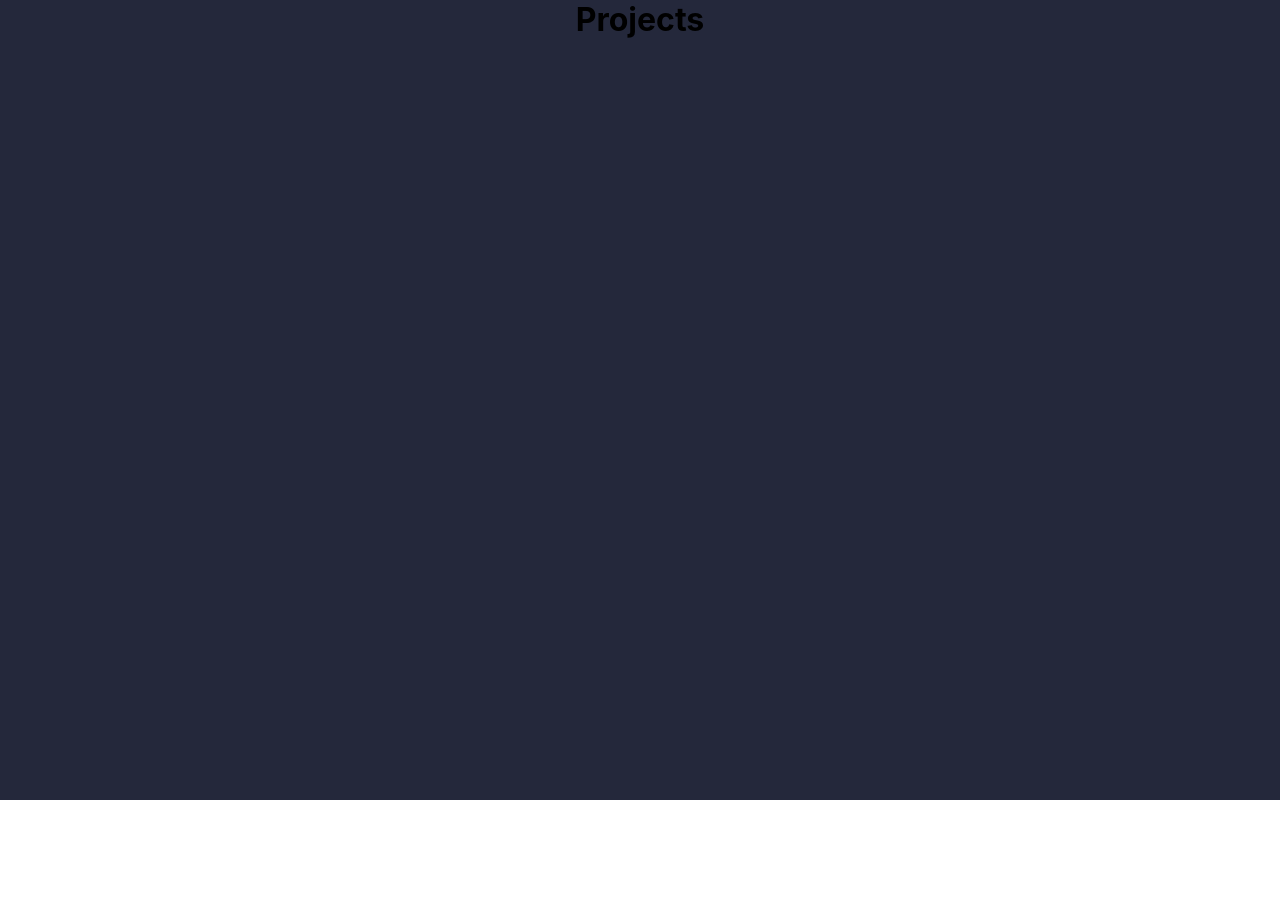
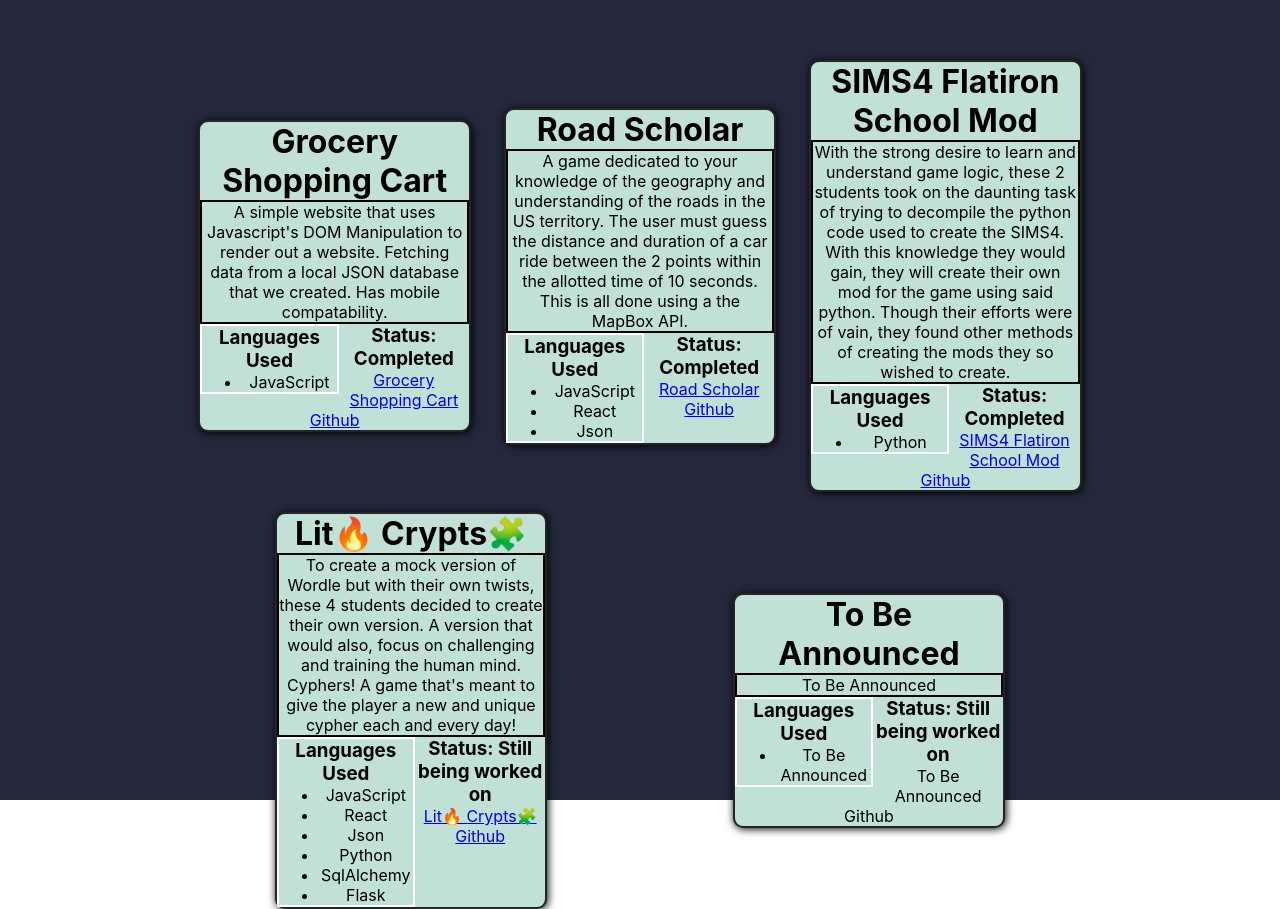
Before and after one commit to yinsont/Yinson-Tso-Portfolio, a React (Create React App) app: page /projects in a window 1280 px wide. Before the commit the page ends 800 px from the top, so only its background shows below. Built offline with nearby package versions, Linux system fonts and the light colour scheme; data requests are answered from the project's data file.

Commit message:
Working Projects Page

```diff
--- /dev/null
+++ b/db.json
@@ -0,0 +1,48 @@
+{
+  "projects" : [
+      {
+          "id": 1,
+          "title": "Grocery Shopping Cart",
+          "description": "A simple website that uses Javascript's DOM Manipulation to render out a website. Fetching data from a local JSON database that we created. Has mobile compatability.",
+          "resources": ["JavaScript"],
+          "gif": "http://g.recordit.co/5ddKhEAHX1.gif",
+          "GithubLink": "https://github.com/sarahjones016/phase-1-project",
+          "status": true
+      },
+      {
+          "id": 2,
+          "title": "Road Scholar",
+          "description": "A game dedicated to your knowledge of the geography and understanding of the roads in the US territory. The user must guess the distance and duration of a car ride between the 2 points within the allotted time of 10 seconds. This is all done using a the MapBox API.",
+          "resources": ["JavaScript", "React", "Json"],
+          "gif": "https://media.tenor.com/sQXkvagqfWYAAAAM/lol-funny-memes.gif",
+          "GithubLink": "https://github.com/yinsont/phase-2-project",
+          "status": true
+      },
+      {
+          "id": 3,
+          "title": "SIMS4 Flatiron School Mod",
+          "description": "With the strong desire to learn and understand game logic, these 2 students took on the daunting task of trying to decompile the python code used to create the SIMS4. With this knowledge they would gain, they will create their own mod for the game using said python. Though their efforts were of vain, they found other methods of creating the mods they so wished to create.",
+          "resources": ["Python"],
+          "gif": "https://www.westminstercrackers.com/filebin/images/products/ProductsPg_Square_SML.png",
+          "GithubLink": "https://github.com/jolieschae/Phase-3-Sims-4-Game-Mod",
+          "status": true
+      },
+      {
+          "id": 4,
+          "title": "Lit🔥 Crypts🧩",
+          "description": "To create a mock version of Wordle but with their own twists, these 4 students decided to create their own version. A version that would also, focus on challenging and training the human mind. Cyphers! A game that's meant to give the player a new and unique cypher each and every day!",
+          "resources": ["JavaScript", "React", "Json", "Python", "SqlAlchemy", "Flask"],
+          "gif": "https://www.westminstercrackers.com/filebin/images/products/ProductsPg_Square_SML.png",
+          "GithubLink": "https://github.com/yinsont/lit-crypts",
+          "status": false
+      },
+      {
+          "id": 5,
+          "title": "To Be Announced",
+          "description": "To Be Announced",
+          "resources": ["To Be Announced"],
+          "gif": "https://www.westminstercrackers.com/filebin/images/products/ProductsPg_Square_SML.png",
+          "status": false
+      }
+  ]
+}
--- a/package.json
+++ b/package.json
@@ -20,7 +20,8 @@
     "test": "react-scripts test",
     "eject": "react-scripts eject",
     "predeploy": "npm run build",
-    "deploy": "gh-pages -d build"
+    "deploy": "gh-pages -d build",
+    "server": "json-server -p 3500 db.json"
   },
   "eslintConfig": {
     "extends": [
--- a/src/App.css
+++ b/src/App.css
@@ -32,7 +32,7 @@
   /* flex-direction: row; */
   justify-content: center;
   align-items: center;
-  background-color: rgb(127, 255, 212,.25);
+  background-color: rgb(193, 224, 214);
   border-radius: 10px;
   border: 2px solid rgb(36, 36, 36);
   box-shadow: 1px 1px 8px black;
@@ -92,6 +92,42 @@
  top: 10px;
  right: 10px;
 }
+
+.project-container {
+  margin: auto;
+  width: 30%;
+  /* display: flex; */
+  flex-direction: column;
+  /* justify-content: center; */
+  align-items: center;
+  background-color: rgb(193, 224, 214);
+  border-radius: 10px;
+  border: 2px solid rgb(36, 36, 36);
+  box-shadow: 1px 1px 8px black;
+  padding: auto;
+}
+
+.Projects {
+  /* margin-top: 60px */
+  width: 70%;
+  padding-top: 60px;
+  display: flex;
+  gap: 20px;
+  flex-wrap: wrap;
+  margin: auto;
+  /* flex-direction: column; */
+}
+
+.description{
+  border: 2px solid black;
+  margin: auto
+}
+
+.languages{
+  border: 2px solid rgb(255, 255, 255);
+  width: 50%;
+  float: left;
+}
 @media (prefers-reduced-motion: no-preference) {
   .App-logo {
     animation: App-logo-spin infinite 20s linear;
--- a/src/App.js
+++ b/src/App.js
@@ -11,7 +11,7 @@ function App() {
     <div className="App">
       {/* <Home></Home> */}
       <Routes>
-        <Route path="/" element={<Home />} />
+        <Route path="/Yinson-Tso-Portfolio" element={<Home />} />
         <Route path="/aboutme" element={<AboutMe />} />
         <Route path="/projects" element={<ProjectList />} />
       </Routes>
--- a/src/Components/Navbar.jsx
+++ b/src/Components/Navbar.jsx
@@ -6,7 +6,7 @@ import {BrowserRoutes, Link} from "react-router-dom"
 function Navbar() {
     return(
         <div className="Navbar">
-            <Link to='/'>Home</Link>
+            <Link to='/Yinson-Tso-Portfolio'>Home</Link>
             <Link to='/aboutme'>About Me</Link>
             <Link to='/projects'>Projects</Link>
         </div>
--- /dev/null
+++ b/src/Components/NavbarComponents/Project.jsx
@@ -0,0 +1,21 @@
+import React from 'react'
+
+export default function Project({project}){
+    // console.log(project.resources, project.id)
+    return(
+        <div className="project-container">
+            {/* <img src={project.gif} alt={project.gif} className="project-img"/> */}
+            <h1>{project.title}</h1>
+            <p className='description'>{project.description}</p>
+            <div className='languages'>
+                <h3>Languages Used</h3>
+                <ul>
+                {project.resources.map(language =><li>{language}</li>)}
+                </ul>
+            </div>
+            <h3>Status: {project.status ? 'Completed' : 'Still being worked on'}</h3>
+            <a href={project.GithubLink}>{project.title} Github</a>
+
+        </div>
+    )
+}
--- a/src/Components/NavbarComponents/ProjectList.jsx
+++ b/src/Components/NavbarComponents/ProjectList.jsx
@@ -1,8 +1,22 @@
+import {React, useState, useEffect} from 'react'
+import Project from './Project'
+
 function ProjectList(){
+
+    const [projects, setProjects] = useState([])
+
+    useEffect(() => {
+        fetch('http://localhost:3500/projects')
+        .then(response => response.json())
+        .then(data => setProjects(data))
+    }, [])
+
     return(
-        <div>
-            <h1>Projects</h1>
-        </div>
+            <div className = 'Projects'>
+                {projects.map(project =>
+                    <Project project = {project}></Project>
+                )}
+            </div>
     )
 }
 
```
